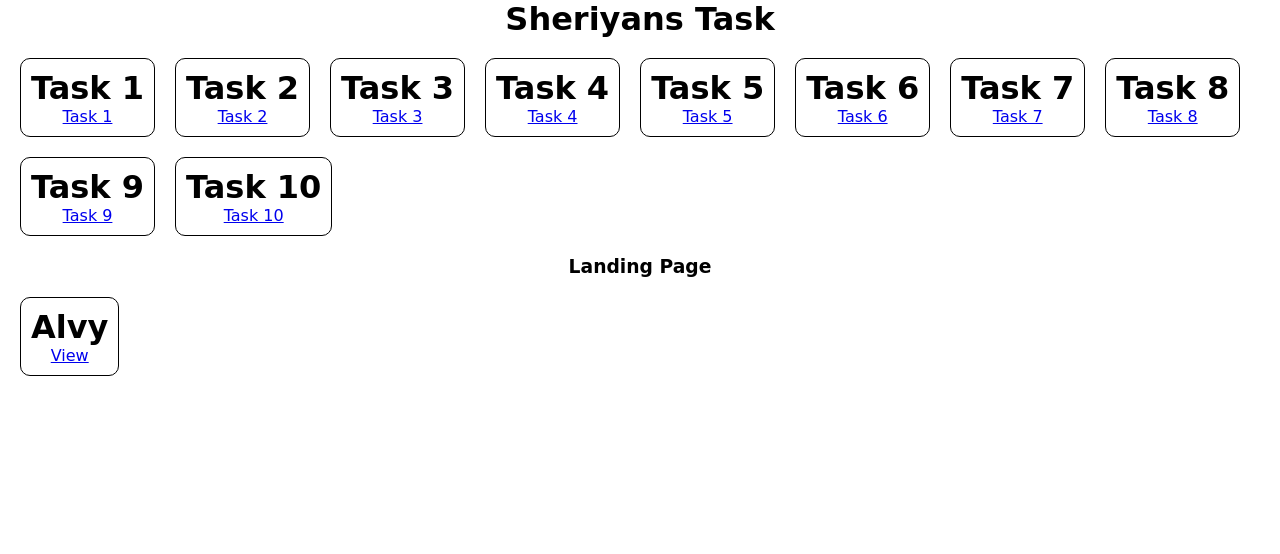
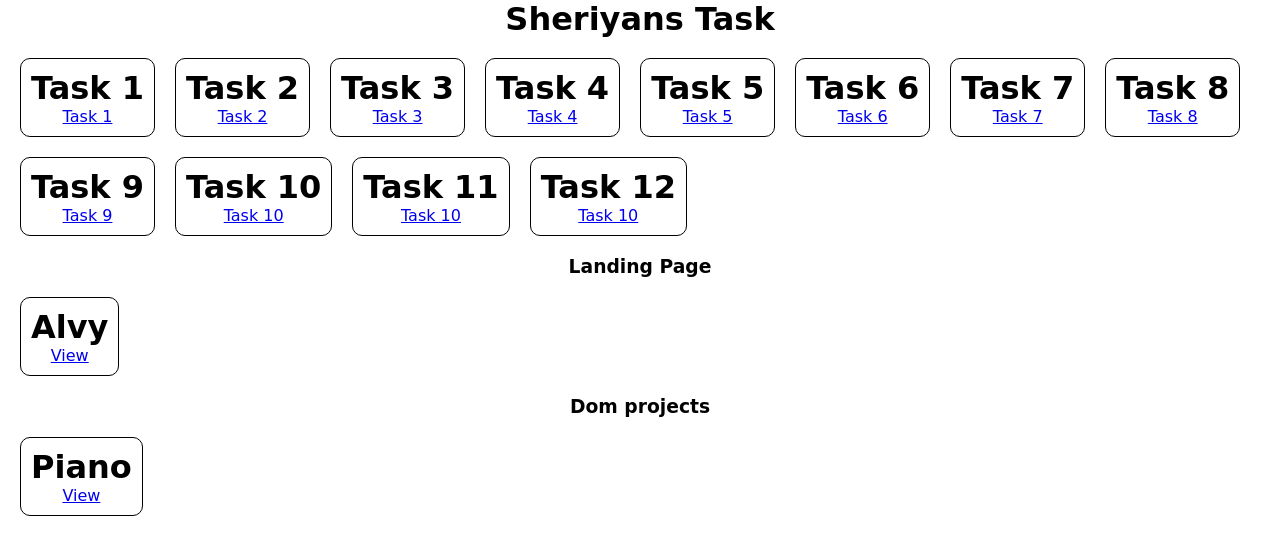
Before and after one commit to dev-devendra21/sheriyans-tasks, a plain HTML site: page index.html in a window 1280 px wide. Drawn offline with Linux system fonts and the light colour scheme.

Commit message:
update the task

```diff
--- a/index.html
+++ b/index.html
@@ -51,6 +51,14 @@
         <h1>Task 10</h1>
         <a href="task-10/index.html">Task 10</a>
       </div>
+      <div>
+        <h1>Task 11</h1>
+        <a href="task-11/index.html">Task 10</a>
+      </div>
+      <div>
+        <h1>Task 12</h1>
+        <a href="task-12/index.html">Task 10</a>
+      </div>
     </main>
     <h3>Landing Page</h3>
     <main>
@@ -59,5 +67,12 @@
         <a href="alvy/index.html">View</a>
       </div>
     </main>
+    <h3>Dom projects</h3>
+    <main>
+      <div>
+        <h1>Piano</h1>
+        <a href="piano/index.html">View</a>
+      </div>
+    </main>
   </body>
 </html>
```
